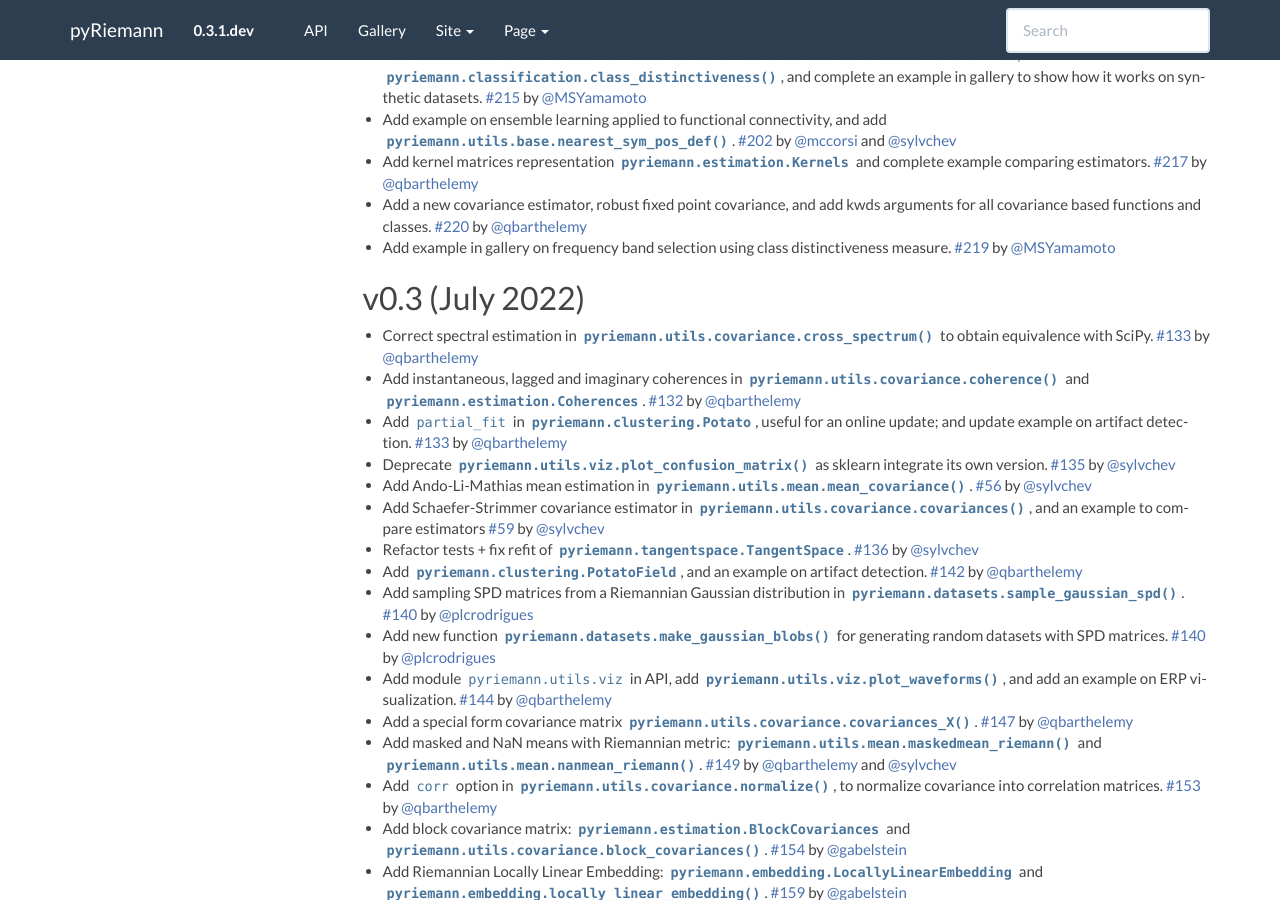
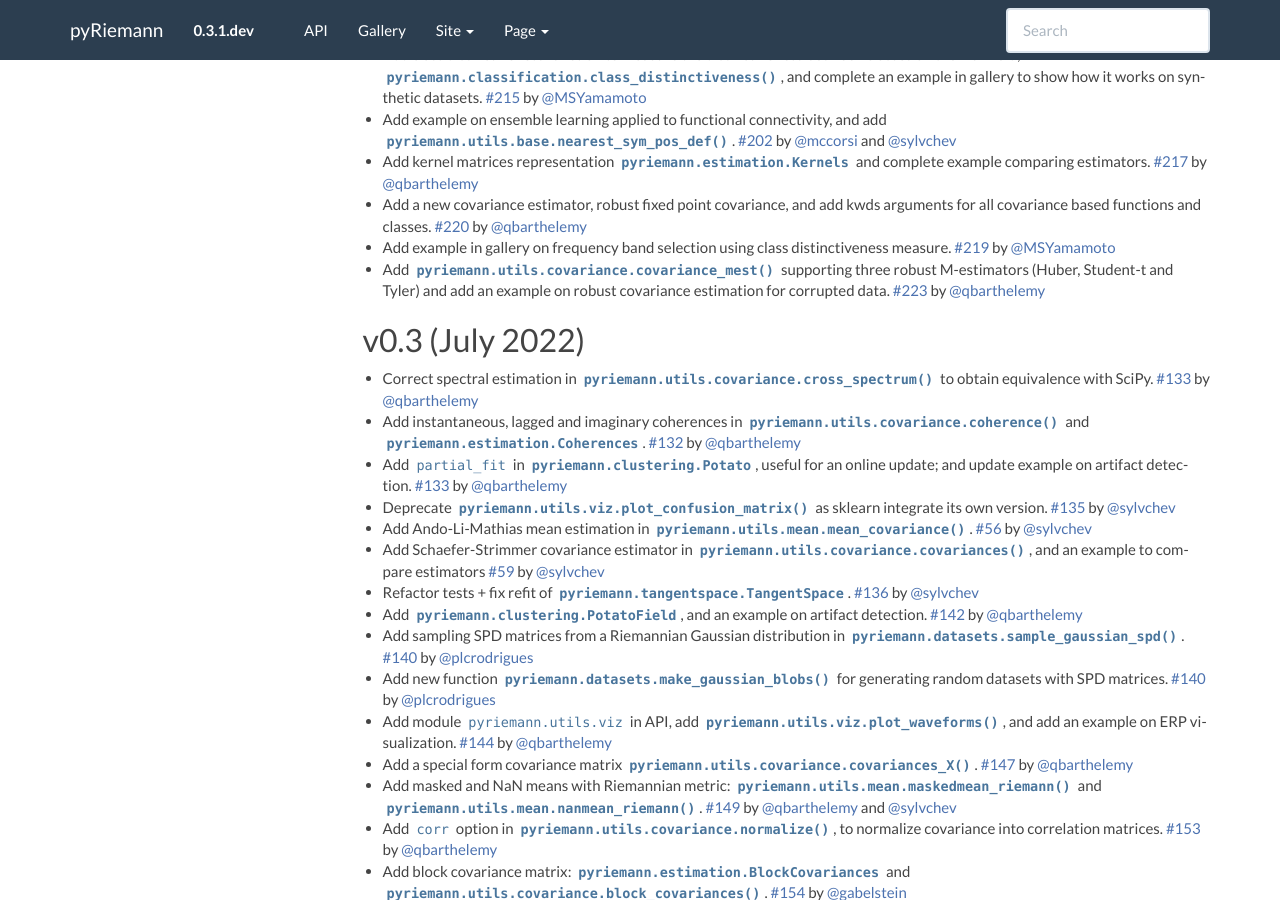
Before and after one commit to pyRiemann/pyRiemann, a Sphinx documentation site: the page built from doc/whatsnew.rst, in a window 1280 px wide and 900 px high, scrolled down 522 px. Built offline with Sphinx 7.4.7, drawn with Linux system fonts in a browser that asks for light colours; pages that are not in the unit, such as notebooks, are missing from menus.

Commit message:
complete whatsnew

```diff
--- a/doc/whatsnew.rst
+++ b/doc/whatsnew.rst
@@ -38,6 +38,9 @@ v0.3.1.dev
 - Add a new covariance estimator, robust fixed point covariance, and add kwds arguments for all covariance based functions and classes. :pr:`220` by :user:`qbarthelemy`
 
 - Add example in gallery on frequency band selection using class distinctiveness measure. :pr:`219` by :user:`MSYamamoto`
+
+- Add :func:`pyriemann.utils.covariance.covariance_mest` supporting three robust M-estimators (Huber, Student-t and Tyler)
+  and add an example on robust covariance estimation for corrupted data. :pr:`223` by :user:`qbarthelemy`
 
 v0.3 (July 2022)
 ----------------
```
